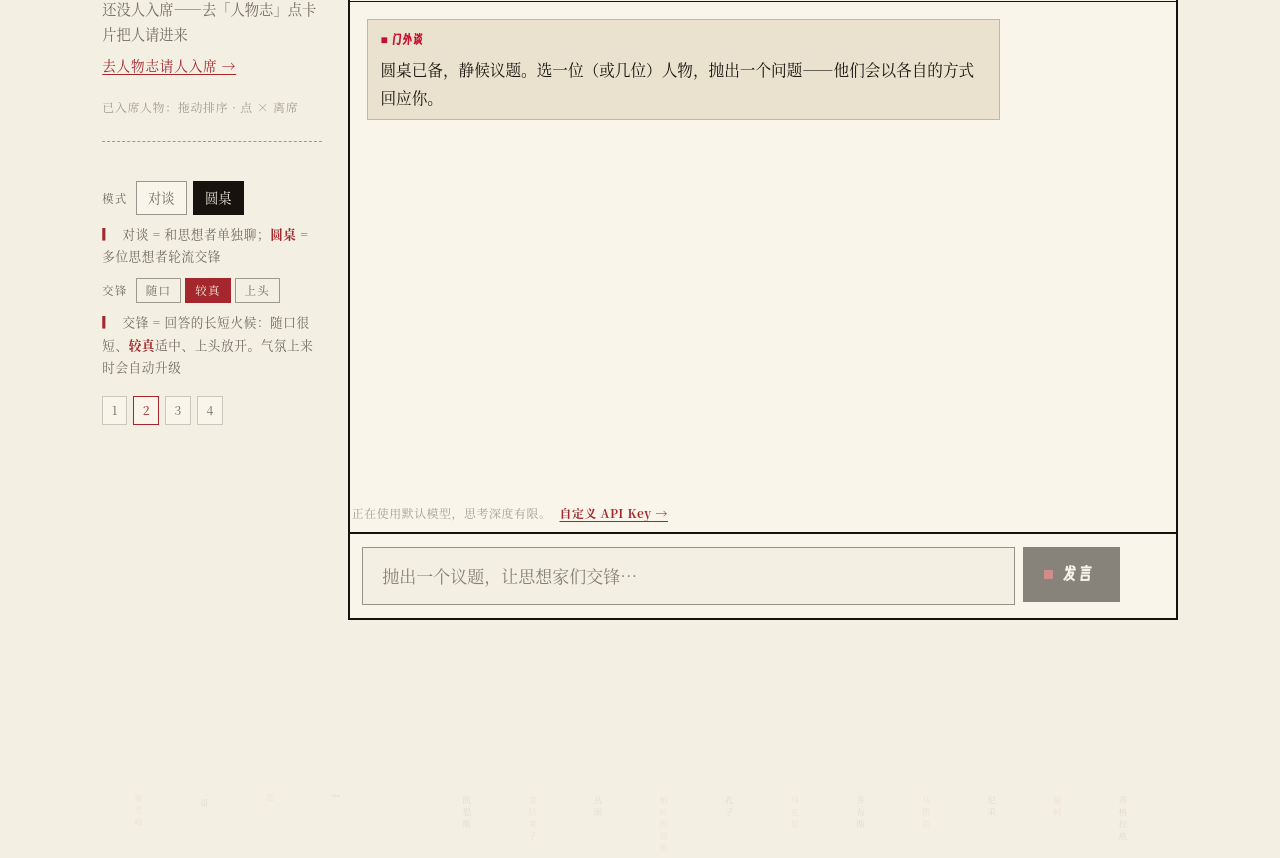
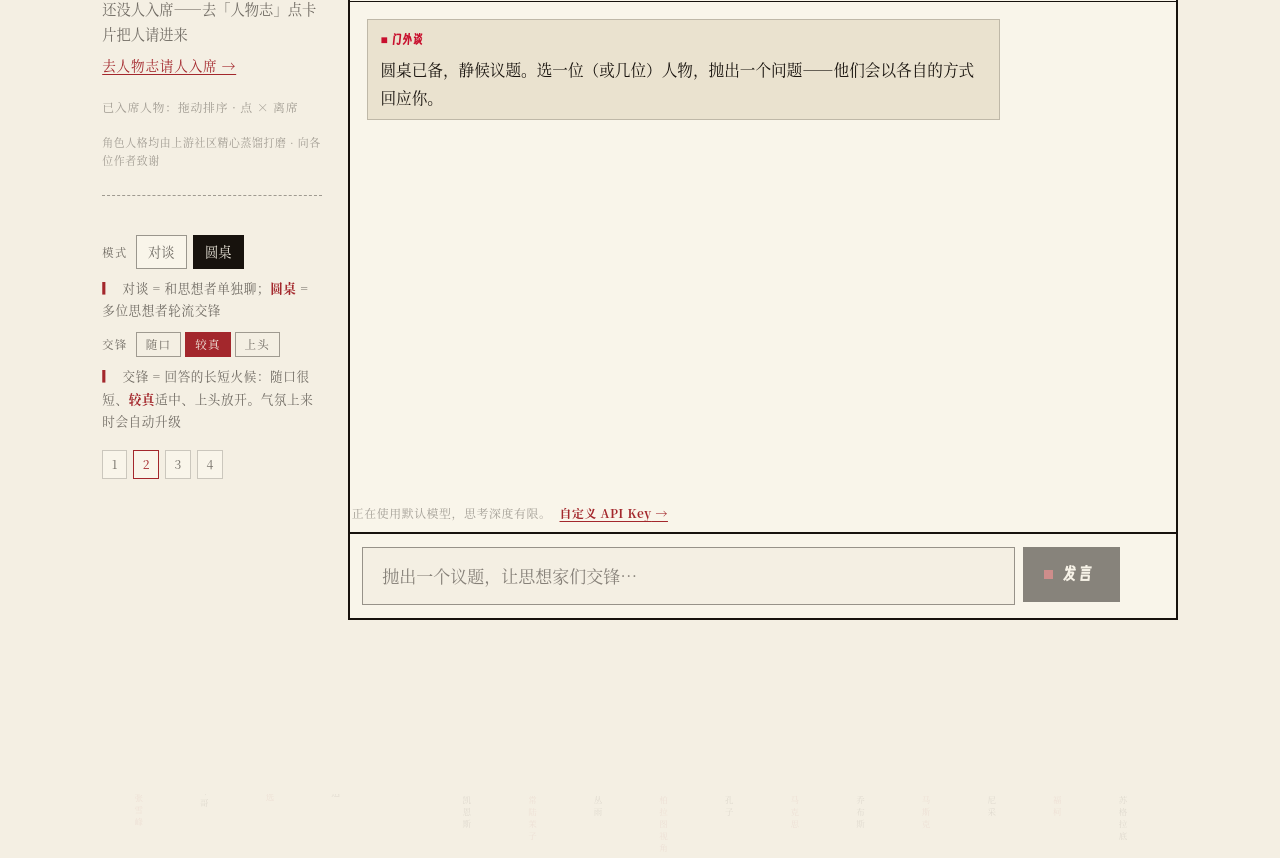
Before and after one commit to fsh114514/menwaitan, a Next.js app: page / in a window 1280 px wide. Shown: the part 836-1694 px from the top of the page. Built offline with nearby package versions, Linux system fonts and the light colour scheme.

Commit message:
辩论室入席区加社区致谢小字

```diff
--- a/app/page.tsx
+++ b/app/page.tsx
@@ -106,6 +106,7 @@ const I18N = {
     tab4: "关于",
     avLabel: "入席人物",
     avHint: "已入席人物：拖动排序 · 点 × 离席",
+    avNote: "角色人格均由上游社区精心蒸馏打磨 · 向各位作者致谢",
     avEmpty: "还没人入席——去「人物志」点卡片把人请进来",
     avGo: "去人物志请人入席 →",
     personasHint: "点卡片 = 入席；已入席的卡片排前面。拖（手机长按）卡片调整顺序，未入席的拖过去会入席；点「介」看人物介绍",
@@ -239,6 +240,7 @@ const I18N = {
     tab4: "About",
     avLabel: "Seat the thinkers",
     avHint: "Seated: drag to reorder · use × to unseat",
+    avNote: "Personas distilled by the upstream community · thanks to all authors",
     avEmpty: "No one seated yet — pick thinkers in the Gallery",
     avGo: "Go to Gallery →",
     personasHint: "Click a card to seat a thinker; seated cards move to the front. Drag (long-press on touch) to reorder — dragging an unseated card seats it there; click the bio tag for details.",
@@ -1095,6 +1097,7 @@ export default function RevolutionPreview() {
                 })
               )}
               <p className="rv-av-hint">{t.avHint}</p>
+              <p className="rv-av-note">{t.avNote}</p>
               <div className="rv-dialog-settings">
                 <div className="rv-set-row">
                   <span className="rv-set-tag">{t.modeTag}</span>
--- a/app/revolution/revolution.css
+++ b/app/revolution/revolution.css
@@ -96,6 +96,7 @@ html, body { overflow-x: clip; }
 .rv-main { display: grid; grid-template-columns: 220px 1fr; gap: var(--s-5); align-items: start; }
 .rv-avatars { position: sticky; top: var(--s-5); display: flex; flex-direction: column; gap: var(--s-2); }
 .rv-av-label { font-size: 0.68rem; letter-spacing: 0.24em; color: var(--ink-faint); margin: 0 0 var(--s-2); }
+.rv-av-note { font-size: 0.64rem; letter-spacing: 0.06em; color: var(--ink-faint); line-height: 1.7; margin: var(--s-2) 0 0; }
 .rv-avatar { display: flex; align-items: center; gap: var(--s-2); border: 1px solid var(--line-strong); background: var(--card); padding: 0.55em 0.7em; cursor: pointer; transition: transform 0.12s var(--ease-out), border-color 0.2s, box-shadow 0.2s; color: var(--ink); text-align: left; font-family: var(--font-serif); }
 .rv-avatar:hover { transform: translateY(-2px); border-color: var(--red); }
 .rv-avatar .av { width: 34px; height: 34px; display: grid; place-items: center; color: #fff; font-family: var(--font-display); font-weight: 900; flex: none; }
```
